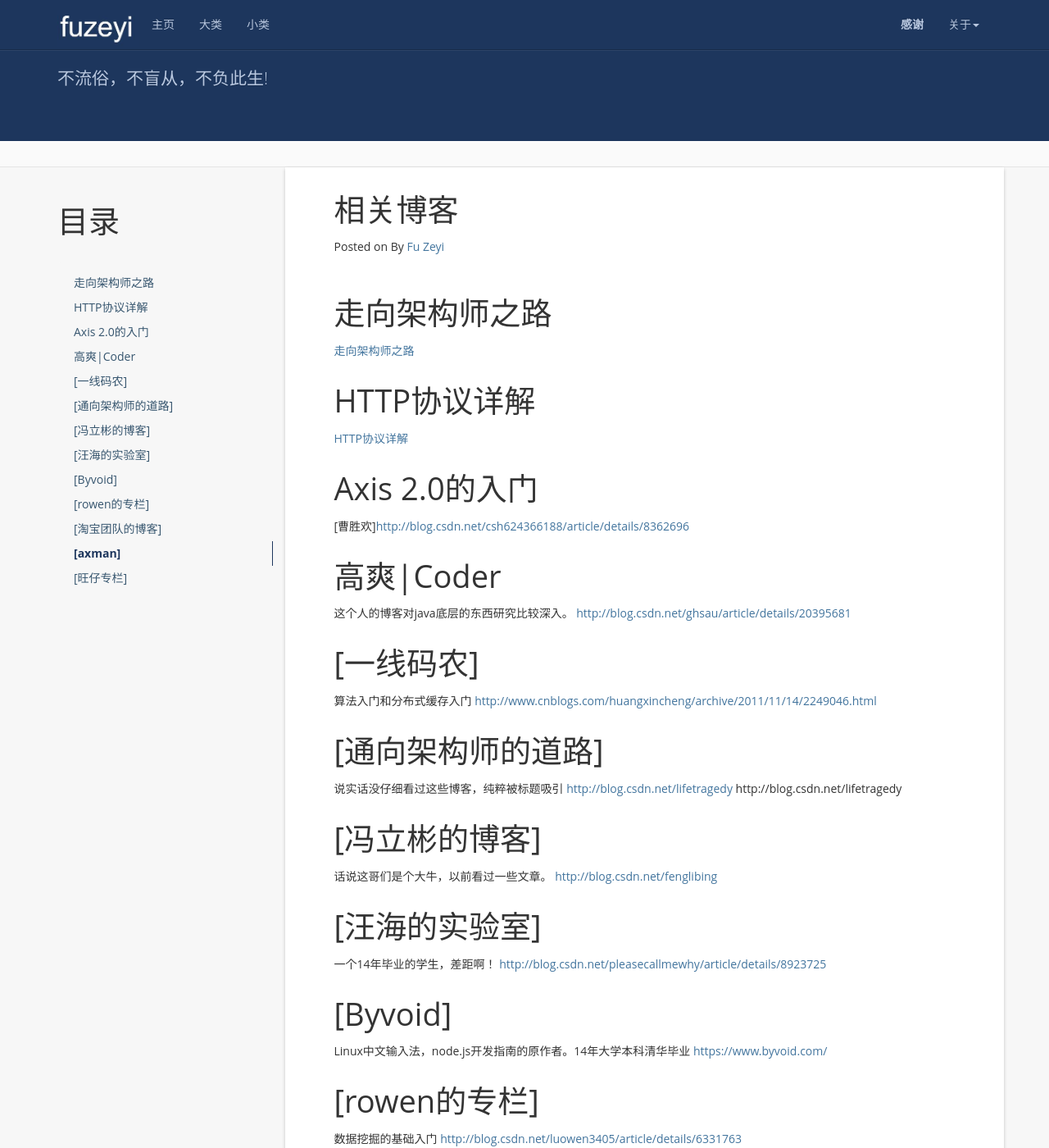
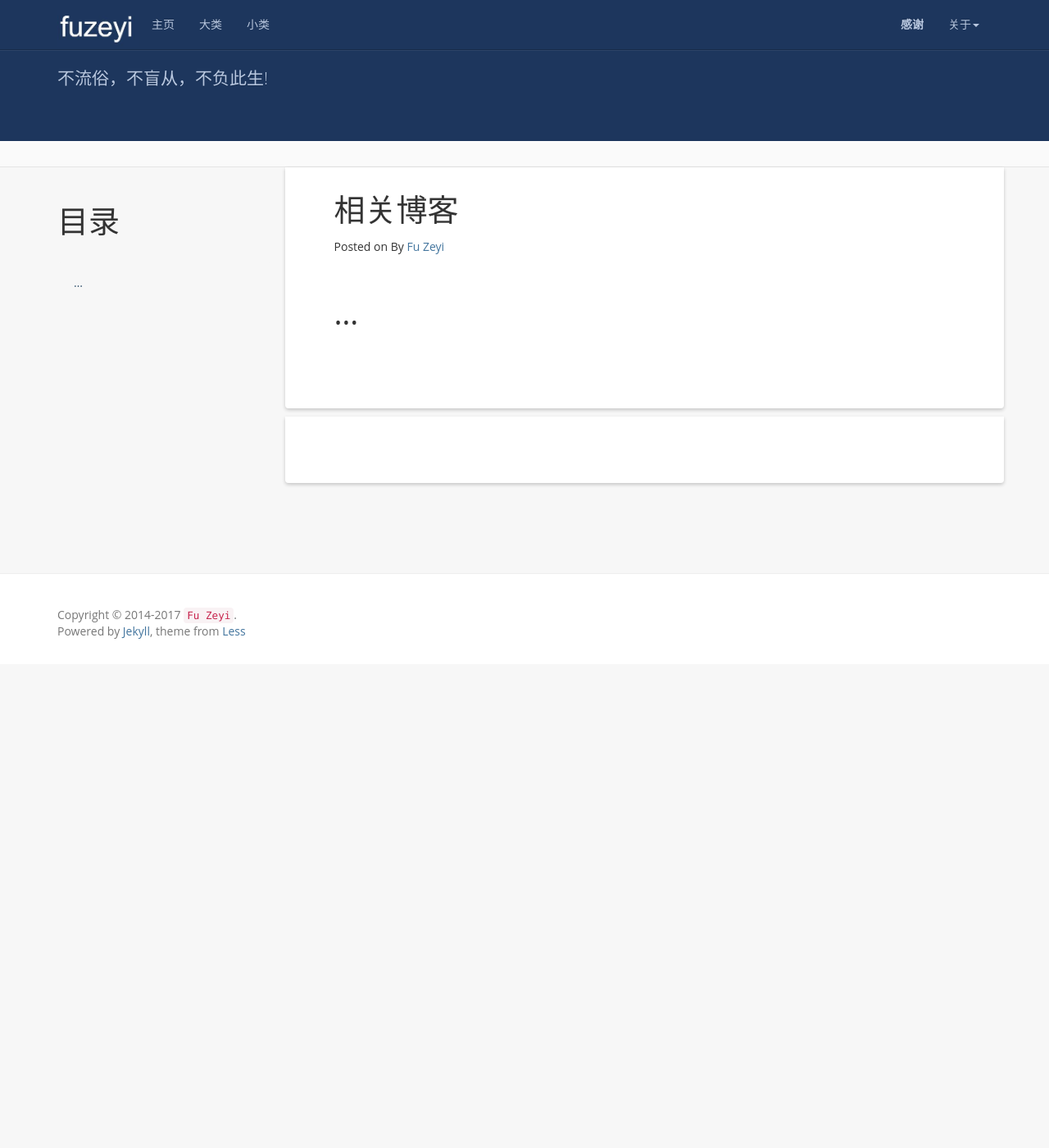
Before and after one commit to fuzeyi/fuzeyi.github.io, a Jekyll site: the page built from reference.md, in a window 1280 px wide and 1400 px high. Shown: the whole window at 82% size. Built offline with Jekyll 4.4.1, drawn with Linux system fonts in a browser that asks for light colours; nearby versions of some CDN libraries; comment, search, counter and statistics services are not loaded; some of the changed text lies outside the part shown.

Commit message:
modify: 修改模板配置

```diff
--- a/_includes/head.html
+++ b/_includes/head.html
@@ -19,15 +19,6 @@
 	<!--[if lt IE 9]>
     	<script src="http://html5shiv.googlecode.com/svn/trunk/html5.js"></script>
   	<![endif]-->
-  	<script>
-		var _hmt = _hmt || [];
-		(function() {
-		  var hm = document.createElement("script");
-		  hm.src = "//hm.baidu.com/hm.js?94be4b0f9fc5d94cc0d0415ea6761ae9";
-		  var s = document.getElementsByTagName("script")[0];
-		  s.parentNode.insertBefore(hm, s);
-		})();
-	</script>
   	<style type="text/css">
 	  	.docs-content{
 	  		margin-bottom: 10px;
--- a/_includes/header.html
+++ b/_includes/header.html
@@ -35,7 +35,7 @@
             <li><a rel="nofollow" href="{{ '/reference' | prepend: site.baseurl }}">推荐博客</a></li>
             <li><a href="{{ '/feed.xml' | prepend: site.baseurl }}">RSS订阅</a></li>
             <li class="divider"></li>
-            <li><a rel="nofollow" target="_blank" href="https://github.com/luoyan35714/LessOrMore.git">本项目</a></li>
+            <li><a rel="nofollow" target="_blank" href="#">本项目</a></li>
           </ul>
         </li>
       </ul>
--- a/reference.md
+++ b/reference.md
@@ -8,65 +8,5 @@ permalink: /reference/
 {:toc}
 
 
-走向架构师之路
+...
 =====================
-[走向架构师之路](http://blog.csdn.net/cutesource/article/details/4901506)
-
-HTTP协议详解
-=====================
-[HTTP协议详解](http://www.jmarshall.com/easy/http/)
-
-Axis 2.0的入门
-=====================
-[曹胜欢][http://blog.csdn.net/csh624366188/article/details/8362696](http://blog.csdn.net/csh624366188/article/details/8362696)
-
-高爽|Coder
-=====================
-这个人的博客对java底层的东西研究比较深入。
-[http://blog.csdn.net/ghsau/article/details/20395681](http://blog.csdn.net/ghsau/article/details/20395681)
-
-[一线码农]
-=====================
-算法入门和分布式缓存入门
-[http://www.cnblogs.com/huangxincheng/archive/2011/11/14/2249046.html](http://www.cnblogs.com/huangxincheng/archive/2011/11/14/2249046.html)
-
-[通向架构师的道路]
-=====================
-说实话没仔细看过这些博客，纯粹被标题吸引
-[http://blog.csdn.net/lifetragedy](http://blog.csdn.net/lifetragedy)
-http://blog.csdn.net/lifetragedy
-
-[冯立彬的博客]
-=====================
-话说这哥们是个大牛，以前看过一些文章。
-[http://blog.csdn.net/fenglibing](http://blog.csdn.net/fenglibing)
-
-[汪海的实验室]
-=====================
-一个14年毕业的学生，差距啊！
-[http://blog.csdn.net/pleasecallmewhy/article/details/8923725](http://blog.csdn.net/pleasecallmewhy/article/details/8923725)
-
-[Byvoid]
-=====================
-Linux中文输入法，node.js开发指南的原作者。14年大学本科清华毕业
-[https://www.byvoid.com/](https://www.byvoid.com/)
-
-[rowen的专栏]
-=====================
-数据挖掘的基础入门
-[http://blog.csdn.net/luowen3405/article/details/6331763](http://blog.csdn.net/luowen3405/article/details/6331763)
-
-[淘宝团队的博客]
-=====================
-淘宝团队的积累
-[http://www.searchtb.com/](http://www.searchtb.com/)
-
-[axman]
-=====================
-多线程相关写的比较好
-[http://blog.csdn.net/axman/article/category/894625](http://blog.csdn.net/axman/article/category/894625)
-
-[旺仔专栏]
-=====================
-Windows下FFmpeg快速入门
-[http://blog.csdn.net/hemingwang0902/article/details/4382429](http://blog.csdn.net/hemingwang0902/article/details/4382429)
```
